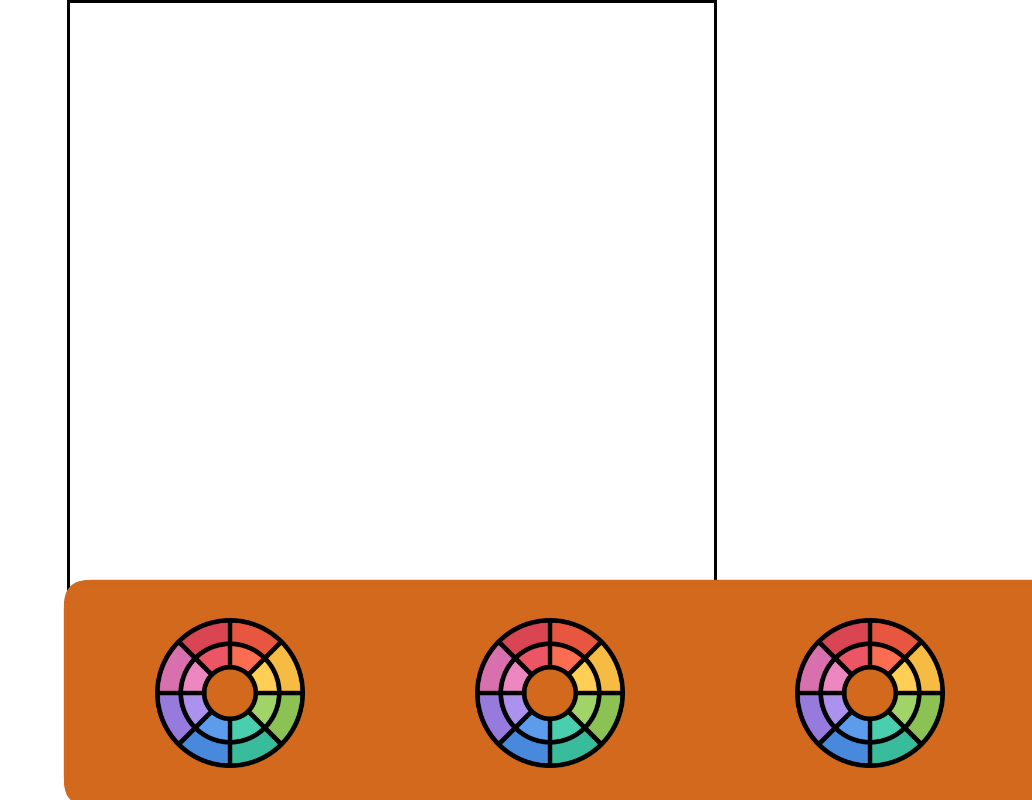
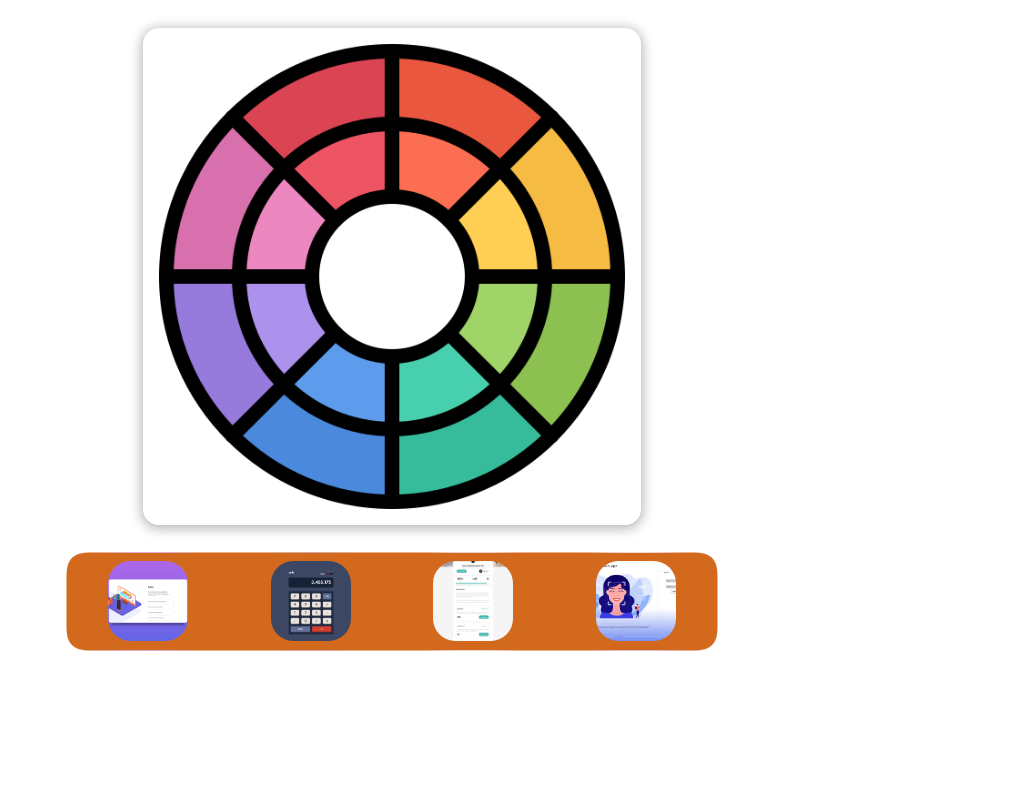
Before and after one commit to steppan26/test-projects, a React (Create React App) app in the folder test-react-app/: page / in a window 1280 px wide. Shown: the whole page, without its empty margins (248-1280 px from the left). Built offline with nearby package versions, Linux system fonts and the light colour scheme.

Commit message:
added feature which displays selected icon in display area. Icon grows and uses wobbly spring to animate

```diff
--- a/test-react-app/src/components/gooLoader/GooLoader.css
+++ b/test-react-app/src/components/gooLoader/GooLoader.css
@@ -18,24 +18,35 @@ section {
 }
 
 .viewport{
+    display: grid;
+    grid-template-columns: auto;
+    grid-template-rows: 1fr 15%;
+    justify-items: center;
+    align-content: center;
     position: relative;
-    border: 3px solid black;
     height: 650px;
     width: 650px;
+}
 
+.display-area{
+    max-width: 95%;
+    max-height: 90%;
+    border-radius: 1em;
+    margin: auto;
+    padding: 1em;
+    box-shadow: 0 2px 12px 2px rgba(0, 0, 0, 0.281);
 }
 
 .selection-wrapper {
-    box-sizing: content-box;
-    position: fixed;
+    box-sizing: border-box;
+    position: relative;
     display: flex;
     justify-content: space-around;
     align-items: center;
-    bottom: 0px;
+    height: 100%;
     width: 100%;
-    height: 150px;
     filter: url('#goo');
-    padding: 2rem 0;
+    padding: 1em 0;
 }
 
 .item-bar {
@@ -43,27 +54,23 @@ section {
     width: 100%;
     background: chocolate;
     position: absolute;
+    padding: 1em 0;
+    margin: 1em;
 }
 
 .selection-item {
     position: relative;
     cursor: pointer;
     background: inherit;
-    width: 150px;
     flex-grow: 0;
-    height: 150px;
-    transition: all 600ms ease-in-out;
-    margin-top: 0;
-    background-image: url('./Images/color-wheel.png');
-    background-position: center;
-    background-size: contain;
-    background-repeat: no-repeat;
+    height: 5em;
+    width: 5em;
+    border-radius: 1.4em;
+    margin: 0.5em;
+    object-fit: cover;
+    /* border: 3px solid inherit; */
 }
 
 .selected {
-    position: absolute;
-    margin-top: 20rem;
-    justify-self: center;
-    width: 50%;
-    background-color: transparent;
+    /* box-shadow: 0 0 8px 2px rgba(0, 0, 0, 0.493); */
 }
--- a/test-react-app/src/components/gooLoader/GooLoader.js
+++ b/test-react-app/src/components/gooLoader/GooLoader.js
@@ -1,17 +1,46 @@
 import React, { useEffect, useState } from "react";
-import { useSpring, animated } from 'react-spring'
+import { useSpring, animated, config } from 'react-spring'
 import './GooLoader.css'
+import image1 from './Images/Accordion-card_screenshot.png'
+import image2 from './Images/Calculator-app_screenshot.png'
+import image3 from './Images/Crowdfunding-product-page_screenshot.png'
+import image4 from './Images/Smart-Brain_screenshot.png'
+import image5 from './Images/Todo-list_screenshot.png'
+import placeHolder from './Images/color-wheel.png'
+
 
 const GooLoader = () => {
     const [iconOneState, updateIconOneState] = useState(false)
     const [iconTwoState, updateIconTwoState] = useState(false)
     const [iconThreeState, updateIconThreeState] = useState(false)
     const [iconFourState, updateIconFourState] = useState(false)
+    const [displayedImg, setDisplayedImg] = useState(placeHolder)
 
 
     const elementStyle = (icon) => {
-        return ({ marginBottom: icon ? "10rem" : "0rem"})
+        return ({
+            config: {
+                mass: 1.2,
+                tension: 120,
+                friction: 14,
+                precision: 0.001
+              },
+            from: {transform: "scale(1)"},
+            to: { transform: icon ? "scale(1.6)" : "scale(1)" }
+        })
     }
+
+    const displayStyle = useSpring({
+        config: {
+            mass: 1.2,
+            tension: 120,
+            friction: 14,
+            precision: 0.001
+        },
+        from: {opacity: 0},
+        to: {opacity: 1}
+    })
+
 
     const iconOne = useSpring(elementStyle(iconOneState))
     const iconTwo = useSpring(elementStyle(iconTwoState))
@@ -24,49 +53,62 @@ const GooLoader = () => {
         let iconThree = false
         let iconFour = false
 
+        let image = ""
+
         switch(iconStateId){
             default:
                 break
             case "iconOneState":
                 iconOne = true
+                image = image1
                 break
             case "iconTwoState":
                 iconTwo = true
+                image = image2
                 break
             case "iconThreeState":
                 iconThree = true
+                image = image3
                 break
             case "iconFourState":
                 iconFour = true
+                image = image4
                 break
             }
             updateIconOneState(iconOne)
             updateIconTwoState(iconTwo)
             updateIconThreeState(iconThree)
             updateIconFourState(iconFour)
+            setDisplayedImg(image)
 
-        console.log(event.target)
+            // toggleSelectedItemEffects(event.target)
     }
 
+    const toggleSelectedItemEffects = (selectedItem) => {
+        const iconsArray = [...document.getElementsByClassName('selection-item')]
+        iconsArray.forEach(icon => {
+            selectedItem === icon ? icon.classList.add('selected') : icon.classList.remove('selected')
+        })
+    }
 
     return(
         <section>
             <div className="viewport">
-                <div className=""></div>
+                <animated.img style={displayStyle} src={displayedImg} className="display-area" />
                 <div className="selection-wrapper">
                     <div className="item-bar">
                     </div>
-                    <animated.div id="iconOne" style={iconOne} onClick={ (e) => itemClickHandler("iconOneState",e)} className="selection-item"></animated.div>
-                    <animated.div id="iconTwo" style={iconTwo} onClick={ (e) => itemClickHandler("iconTwoState",e)} className="selection-item"></animated.div>
-                    <animated.div id="iconThree" style={iconThree} onClick={ (e) => itemClickHandler("iconThreeState",e)} className="selection-item"></animated.div>
-                    <animated.div id="iconFour" style={iconFour} onClick={ (e) => itemClickHandler("iconFourState",e)} className="selection-item"></animated.div>
+                    <animated.img src={image1} id="iconOne" style={iconOne} onClick={ (e) => itemClickHandler("iconOneState",e)} className="selection-item" />
+                    <animated.img src={image2} id="iconTwo" style={iconTwo} onClick={ (e) => itemClickHandler("iconTwoState",e)} className="selection-item" />
+                    <animated.img src={image3} id="iconThree" style={iconThree} onClick={ (e) => itemClickHandler("iconThreeState",e)} className="selection-item" />
+                    <animated.img src={image4} id="iconFour" style={iconFour} onClick={ (e) => itemClickHandler("iconFourState",e)} className="selection-item" />
                 </div>
             </div>
             <svg xmlns="http://www.w3.org/2000/svg" version="1.1">
             <defs>
                 <filter id="goo">
                     <feGaussianBlur in="SourceGraphic" stdDeviation="10" result="blur" />
-                    <feColorMatrix in="blur" type="matrix" values="1 0 0 0 0  0 1 0 0 0  0 0 1 0 0  0 0 0 40 -10" result="goo" />
+                    <feColorMatrix in="blur" type="matrix" values="1 0 0 0 0  0 1 0 0 0  0 0 1 0 0  0 0 0 22 -10" result="goo" />
                     <feComposite in="SourceGraphic" in2="goo" operator="atop"/>
                 </filter>
             </defs>
```
Also changed, not shown: 2 other files (tests, documents, lock files or other folders).
